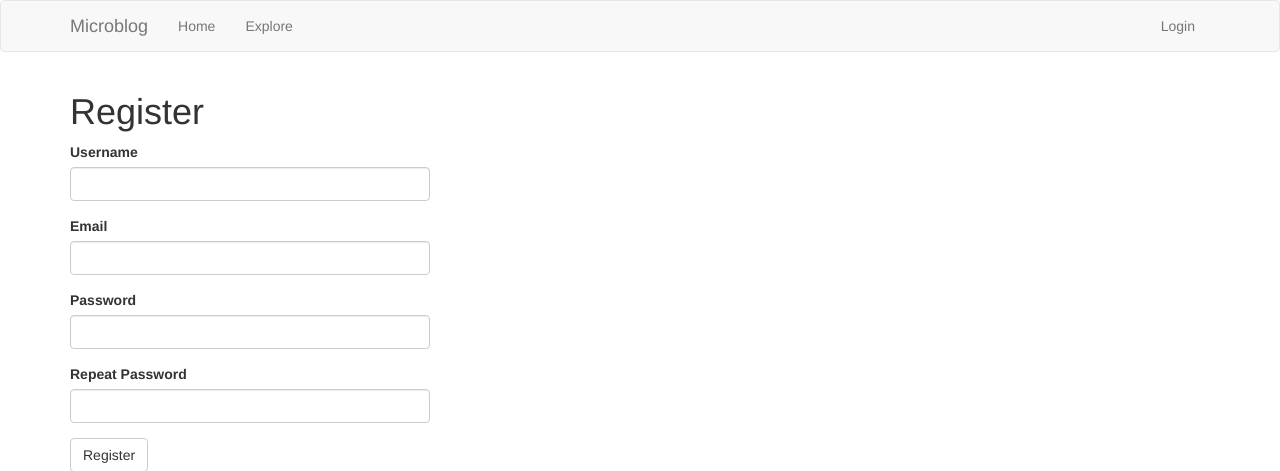
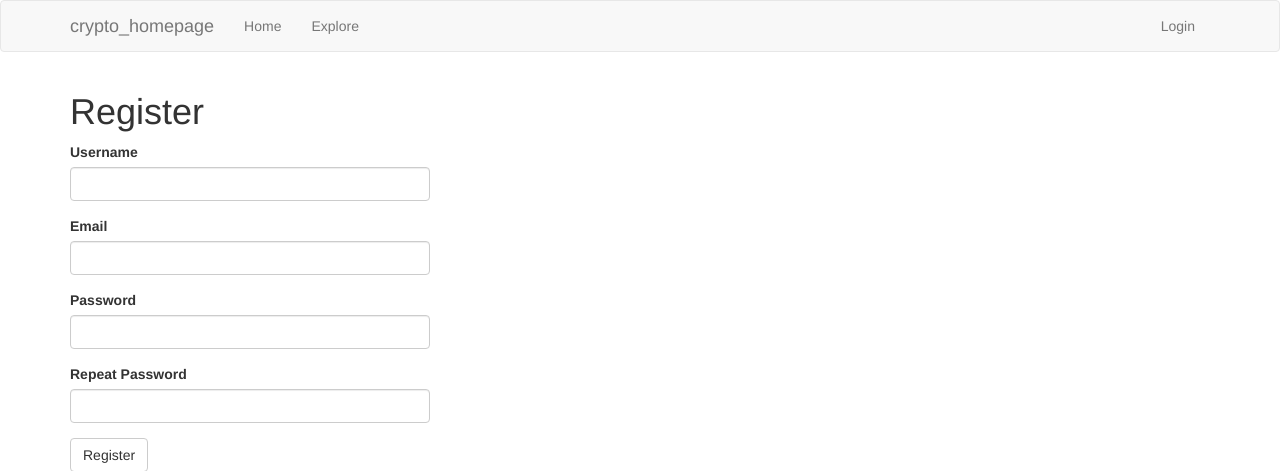
Before and after one commit to jeyoungan/crypto_homepage, a Flask app: page /auth/register in a window 1280 px wide. Shown: the top 471 px of the page. Run offline with Flask 2, Linux system fonts and the light colour scheme; some libraries are stand-ins or nearby versions.

Commit message:
fifth commit

```diff
--- a/app/templates/base.html
+++ b/app/templates/base.html
@@ -1,7 +1,7 @@
 {% extends 'bootstrap/base.html' %}
 
 {% block title %}
-{% if title %}{{ title }} - Microblog{% else %}{{ _('Welcome to Microblog') }}{% endif %}
+{% if title %}{{ title }} - crypto_homepage{% else %}{{ _('Welcome to crypto_homepage') }}{% endif %}
 {% endblock %}
 
 {% block navbar %}
@@ -13,7 +13,7 @@
                 <span class="sr-only">Toggle navigation</span>
                 <span class="icon-bar"></span>
             </button>
-            <a class="navbar-brand" href="{{ url_for('main.index') }}">Microblog</a>
+            <a class="navbar-brand" href="{{ url_for('main.index') }}">crypto_homepage</a>
         </div>
         <div class="collapse navbar-collapse" id="bs-example-navbar-collapse-1">
             <ul class="nav navbar-nav">
```
Also changed, not shown: .gitlab-ci.yml, 12 other files.
